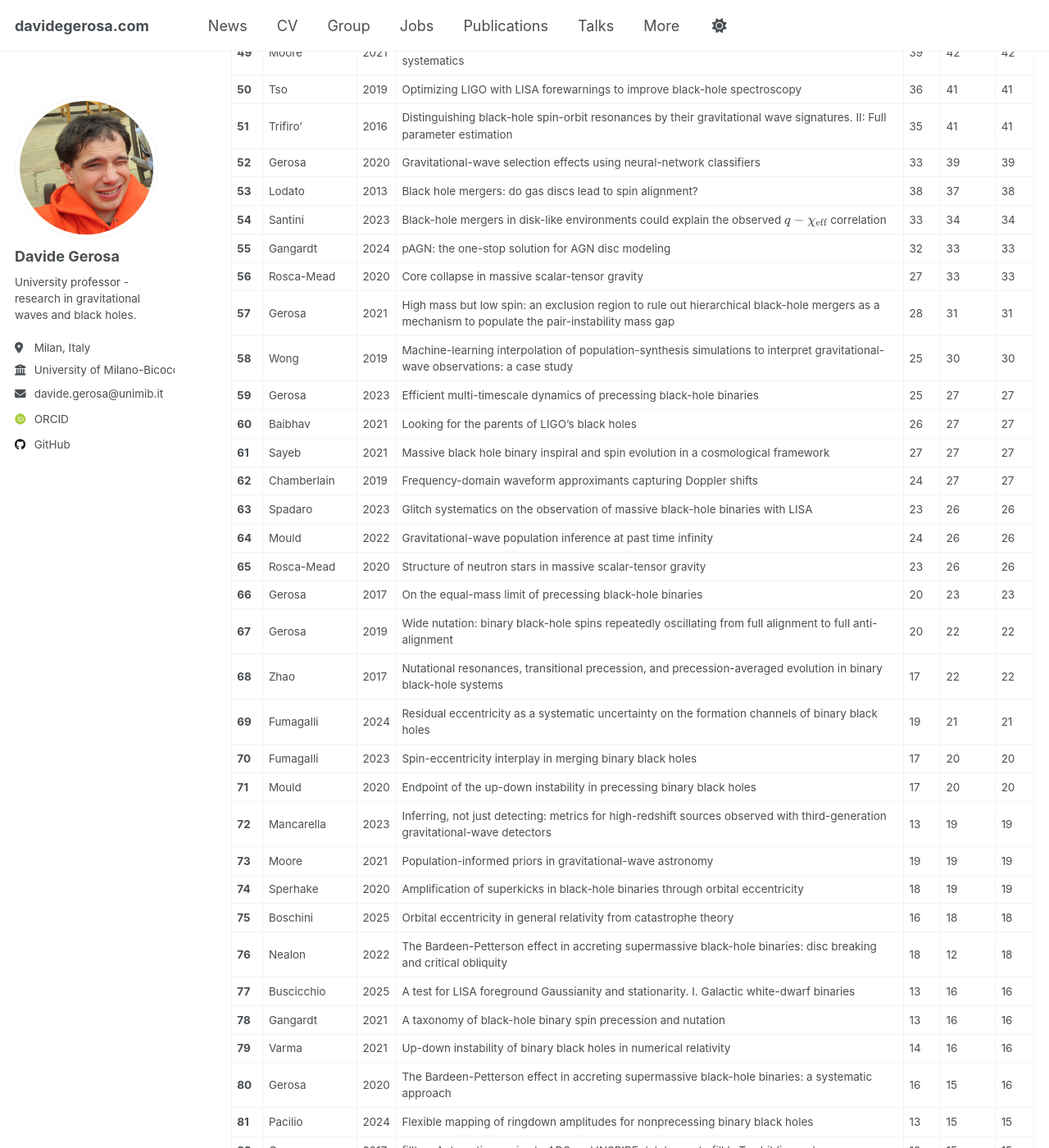
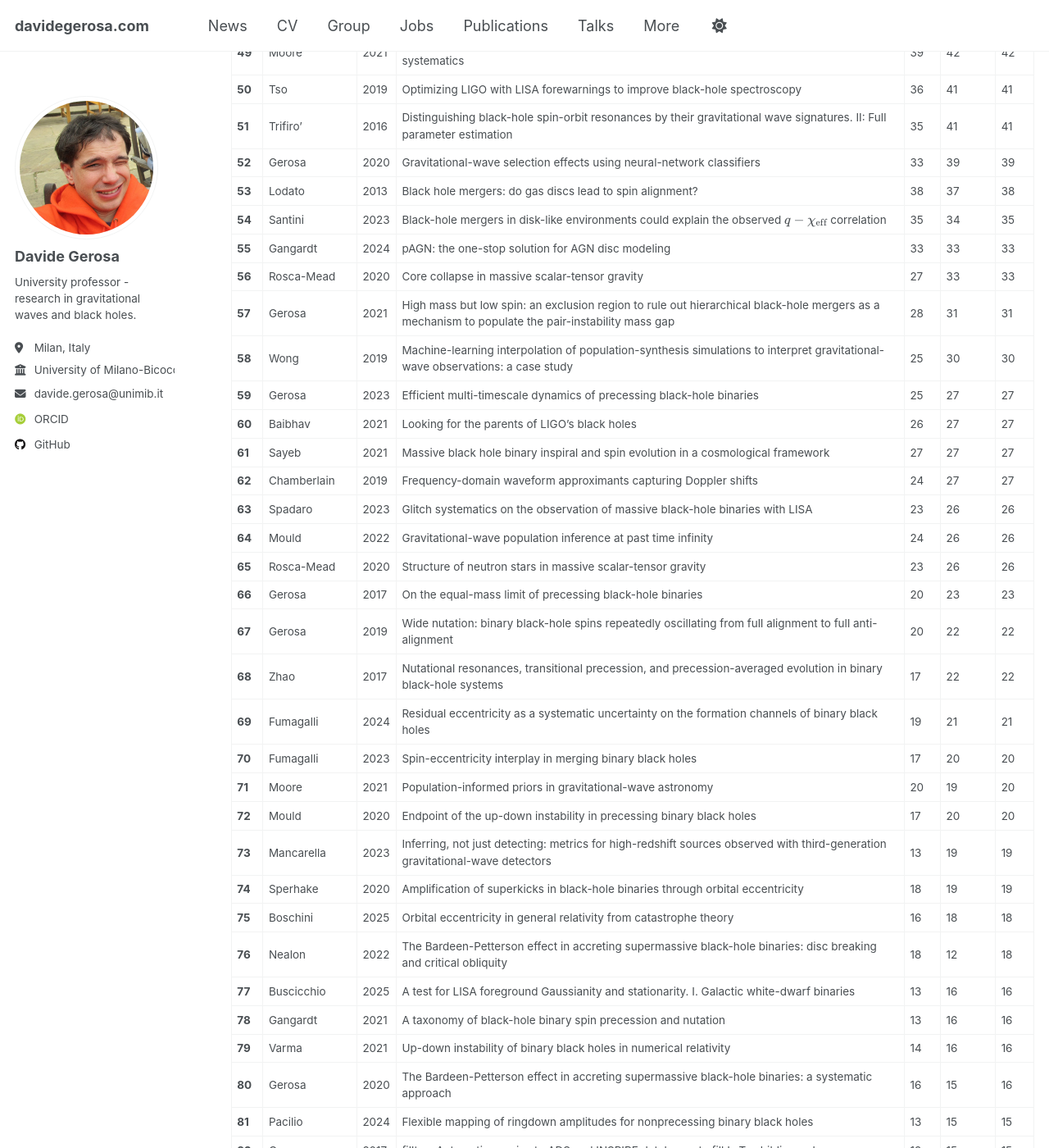
Before and after one commit to dgerosa/website, a Jekyll site: the page built from _pages/citations.md, in a window 1280 px wide and 1400 px high, scrolled down 2465 px. Shown: the whole window at 82% size. Built offline with Jekyll 4.4.1, drawn with Linux system fonts in a browser that asks for light colours; some web fonts are replaced; some of the changed text lies outside the part shown.

Commit message:
Website update from workflow

```diff
--- a/_pages/_citations.md
+++ b/_pages/_citations.md
@@ -62,8 +62,8 @@
 | **51** | Trifiro' | 2016 | Distinguishing black-hole spin-orbit resonances by their gravitational wave signatures. II: Full parameter estimation | 35 | 41 | 41 |
 | **52** | Gerosa | 2020 | Gravitational-wave selection effects using neural-network classifiers | 33 | 39 | 39 |
 | **53** | Lodato | 2013 | Black hole mergers: do gas discs lead to spin alignment? | 38 | 37 | 38 |
-| **54** | Santini | 2023 | Black-hole mergers in disk-like environments could explain the observed $$q-\chi_\mathrm{eff}$$ correlation | 33 | 34 | 34 |
-| **55** | Gangardt | 2024 | pAGN: the one-stop solution for AGN disc modeling | 32 | 33 | 33 |
+| **54** | Santini | 2023 | Black-hole mergers in disk-like environments could explain the observed $$q-\chi_\mathrm{eff}$$ correlation | 35 | 34 | 35 |
+| **55** | Gangardt | 2024 | pAGN: the one-stop solution for AGN disc modeling | 33 | 33 | 33 |
 | **56** | Rosca-Mead | 2020 | Core collapse in massive scalar-tensor gravity | 27 | 33 | 33 |
 | **57** | Gerosa | 2021 | High mass but low spin: an exclusion region to rule out hierarchical black-hole mergers as a mechanism to populate the pair-instability mass gap | 28 | 31 | 31 |
 | **58** | Wong | 2019 | Machine-learning interpolation of population-synthesis simulations to interpret gravitational-wave observations: a case study | 25 | 30 | 30 |
@@ -79,9 +79,9 @@
 | **68** | Zhao | 2017 | Nutational resonances, transitional precession, and precession-averaged evolution in binary black-hole systems | 17 | 22 | 22 |
 | **69** | Fumagalli | 2024 | Residual eccentricity as a systematic uncertainty on the formation channels of binary black holes | 19 | 21 | 21 |
 | **70** | Fumagalli | 2023 | Spin-eccentricity interplay in merging binary black holes | 17 | 20 | 20 |
-| **71** | Mould | 2020 | Endpoint of the up-down instability in precessing binary black holes | 17 | 20 | 20 |
-| **72** | Mancarella | 2023 | Inferring, not just detecting: metrics for high-redshift sources observed with third-generation gravitational-wave detectors | 13 | 19 | 19 |
-| **73** | Moore | 2021 | Population-informed priors in gravitational-wave astronomy | 19 | 19 | 19 |
+| **71** | Moore | 2021 | Population-informed priors in gravitational-wave astronomy | 20 | 19 | 20 |
+| **72** | Mould | 2020 | Endpoint of the up-down instability in precessing binary black holes | 17 | 20 | 20 |
+| **73** | Mancarella | 2023 | Inferring, not just detecting: metrics for high-redshift sources observed with third-generation gravitational-wave detectors | 13 | 19 | 19 |
 | **74** | Sperhake | 2020 | Amplification of superkicks in black-hole binaries through orbital eccentricity | 18 | 19 | 19 |
 | **75** | Boschini | 2025 | Orbital eccentricity in general relativity from catastrophe theory | 16 | 18 | 18 |
 | **76** | Nealon | 2022 | The Bardeen-Petterson effect in accreting supermassive black-hole binaries: disc breaking and critical obliquity | 18 | 12 | 18 |
```
Also changed, not shown: other parts of _pages/_citations.md (+13 -13 lines), _pages/_group.md (+1 -1 lines), _pages/_publications.md (+1 -1 lines), _pages/_talks.md (+1 -1 lines).
